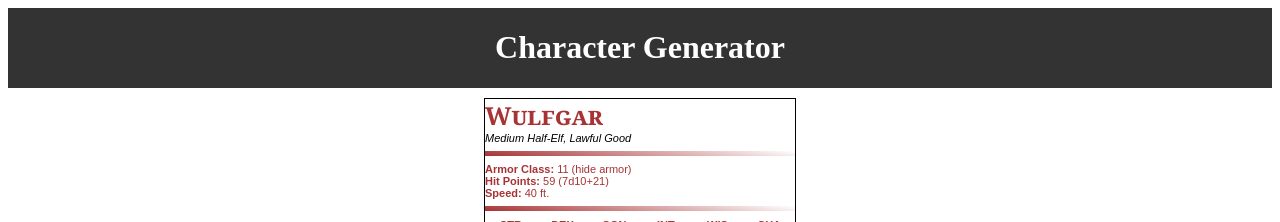
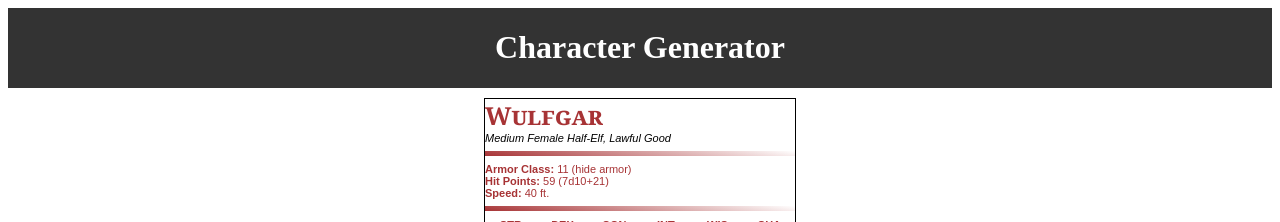
Before and after one commit to codymccormick/Character-Generator, a SvelteKit app: page / in a window 1280 px wide. Shown: the top 222 px of the page. Built offline with nearby package versions, Linux system fonts and the light colour scheme.

Commit message:
added gender

```diff
--- a/src/routes/StatBlock.svelte
+++ b/src/routes/StatBlock.svelte
@@ -1,10 +1,11 @@
 <script>
 	import { onMount } from 'svelte';
-	import { names, races, classes, alignments, occupations } from './data';
+	import { names, genders, races, classes, alignments, occupations } from './data';
 	import { getRandomItemFromArray, rollStat } from './helper';
 
 	let npc = {
 		name: '',
+        gender: '',
 		race: '',
 		class: '',
 		alignment: '',
@@ -20,6 +21,7 @@
 		npc = {
 			name: getRandomItemFromArray(names),
 			race: getRandomItemFromArray(races),
+            gender: getRandomItemFromArray(genders),
 			class: getRandomItemFromArray(classes),
 			alignment: getRandomItemFromArray(alignments),
 			occupation: getRandomItemFromArray(occupations),
@@ -42,7 +44,7 @@
 		style="width:310px; font-family:Arial,Helvetica,sans-serif;font-size:11px;"
 	>
 		<div class="name">{npc.name}</div>
-		<div class="description">Medium {npc.race}, {npc.alignment}</div>
+		<div class="description">Medium {npc.gender} {npc.race}, {npc.alignment}</div>
 
 		<div class="gradient"/>
 
--- a/src/routes/data.js
+++ b/src/routes/data.js
@@ -34,6 +34,11 @@ export const names = [
 	'Valindra',
 	'Wulfgar',
 	'Xanaphia'
+];
+
+export const genders = [
+	'Male',
+	'Female'
 ];
 
 export const races = [
```
Lines whose indentation alone changed are shown as unchanged.
